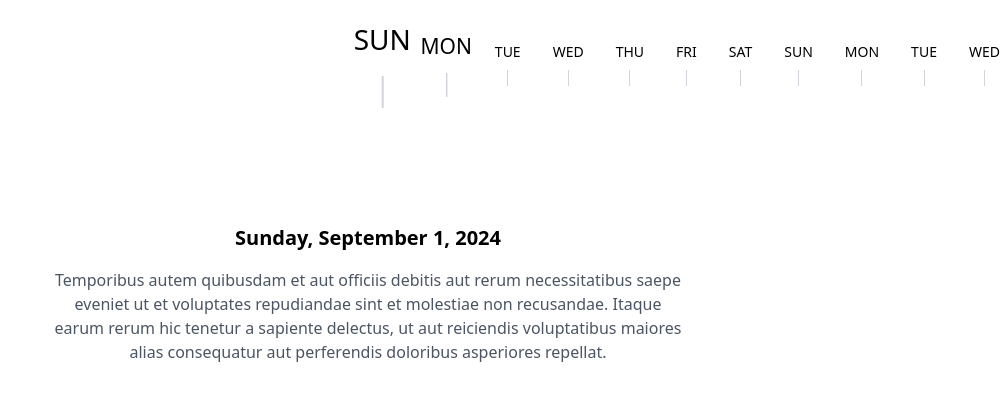
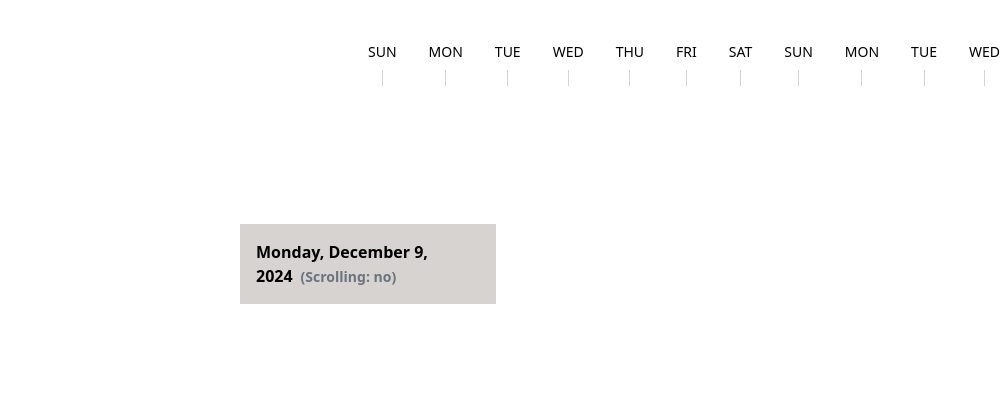
Before and after one commit to szymonhernik/diary_app-prototypes, a Next.js app: page / in a window 1280 px wide. Shown: the top 400 px of the page, without its empty margins (272-1280 px from the left). Built offline with nearby package versions, Linux system fonts and the light colour scheme.

Commit message:
somehow working with the animate presense and doesnt rerun indefinitelly

```diff
--- a/app/_components/Timeline.tsx
+++ b/app/_components/Timeline.tsx
@@ -1,13 +1,15 @@
 "use client";
 
 import { useRef, useState, useEffect } from "react";
-import { motion } from "framer-motion";
+import { motion, AnimatePresence } from "framer-motion";
 import { getDailyContent } from "../_data/dailyContent";
 
 export default function Timeline() {
   const scrollRef = useRef<HTMLDivElement>(null);
-  const [selectedDate, setSelectedDate] = useState<Date | null>(null);
+  const [selectedDate, setSelectedDate] = useState<Date | null>(new Date());
   const [centerIndex, setCenterIndex] = useState<number>(0);
+  const [isScrolling, setIsScrolling] = useState(false);
+  const scrollTimeoutRef = useRef<NodeJS.Timeout>();
 
   // Generate array of past 100 days
   const days = Array.from({ length: 100 }, (_, i) => {
@@ -35,8 +37,22 @@ export default function Timeline() {
     const scrollContainer = scrollRef.current;
     if (!scrollContainer) return;
 
+    let isHandlingScroll = false;
+    let rafId: number;
+
     const handleScroll = () => {
-      requestAnimationFrame(() => {
+      // Set scrolling state
+      setIsScrolling(true);
+
+      // Clear any existing timeout
+      if (scrollTimeoutRef.current) {
+        clearTimeout(scrollTimeoutRef.current);
+      }
+
+      if (!isHandlingScroll) {
+        isHandlingScroll = true;
+
+        rafId = requestAnimationFrame(() => {
           const containerRect = scrollContainer.getBoundingClientRect();
           const centerX = containerRect.left + containerRect.width / 2;
 
@@ -61,20 +77,42 @@ export default function Timeline() {
 
           if (closestDay) {
             const dateIndex = parseInt(closestDay.dataset.index || "0", 10);
+            setCenterIndex(closestIndex); // Update center index immediately for scaling
+
+            // Only update the selected date after scrolling stops
+            scrollTimeoutRef.current = setTimeout(() => {
               setSelectedDate(days[dateIndex]);
-          setCenterIndex(closestIndex);
+              setIsScrolling(false);
+            }, 150);
           }
+
+          isHandlingScroll = false;
         });
+      }
     };
 
-    scrollContainer.addEventListener("scroll", handleScroll);
-    handleScroll(); // Initial check
+    scrollContainer.addEventListener("scroll", handleScroll, { passive: true });
 
-    return () => scrollContainer.removeEventListener("scroll", handleScroll);
-  }, [days]);
+    // Only run initial setup once
+    if (centerIndex === 0) {
+      const initialDateIndex = days.findIndex(
+        (day) => day.toDateString() === new Date().toDateString()
+      );
+      setCenterIndex(initialDateIndex);
+      setSelectedDate(days[initialDateIndex]);
+    }
+
+    return () => {
+      scrollContainer.removeEventListener("scroll", handleScroll);
+      cancelAnimationFrame(rafId);
+      if (scrollTimeoutRef.current) {
+        clearTimeout(scrollTimeoutRef.current);
+      }
+    };
+  }, []); // Empty dependency array since we don't need to re-run this effect
 
   return (
-    <div className="w-full h-screen flex flex-col items-center justify-start gap-24 bg-white relative ">
+    <div className="w-full h-screen flex flex-col items-center justify-start gap-24 bg-white relative">
       <div ref={scrollRef} className="w-full overflow-x-auto  scrollbar-hide">
         <div className="flex items-center space-x-8 px-[50vw] h-32">
           {days.map((day, i) => (
@@ -98,16 +136,30 @@ export default function Timeline() {
           ))}
         </div>
       </div>
+      <AnimatePresence mode="wait">
         {selectedDate && (
-        <div className="flex flex-col items-center max-w-2xl px-4 mb-8">
-          <div className="text-xl font-semibold mb-4">
+          <div className="flex flex-col items-center max-w-2xl px-4 mb-8 gap-8">
+            <motion.div
+              className="w-64 bg-stone-300 flex justify-center items-center p-4"
+              initial={{ x: 100, opacity: 0 }}
+              animate={{ x: 0, opacity: 1 }}
+              exit={{ x: -100, opacity: 0 }}
+              key={selectedDate.toISOString()}
+              transition={{
+                duration: 0.5,
+                ease: "easeInOut",
+              }}
+            >
+              <div className="font-semibold">
                 {formatFullDate(selectedDate)}
+                <span className="ml-2 text-sm text-gray-500">
+                  (Scrolling: {isScrolling ? "yes" : "no"})
+                </span>
               </div>
-          <p className="text-gray-600 text-center h-48">
-            {getDailyContent(selectedDate)}
-          </p>
+            </motion.div>
           </div>
         )}
+      </AnimatePresence>
     </div>
   );
 }
```
Lines whose indentation alone changed are shown as unchanged.
